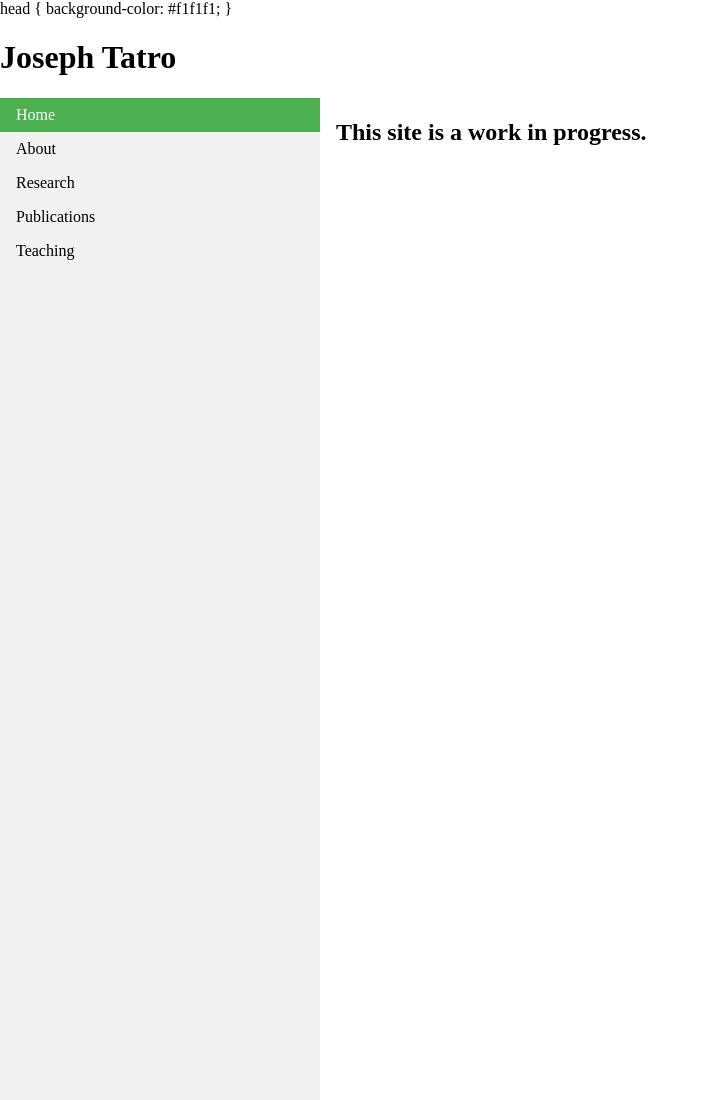
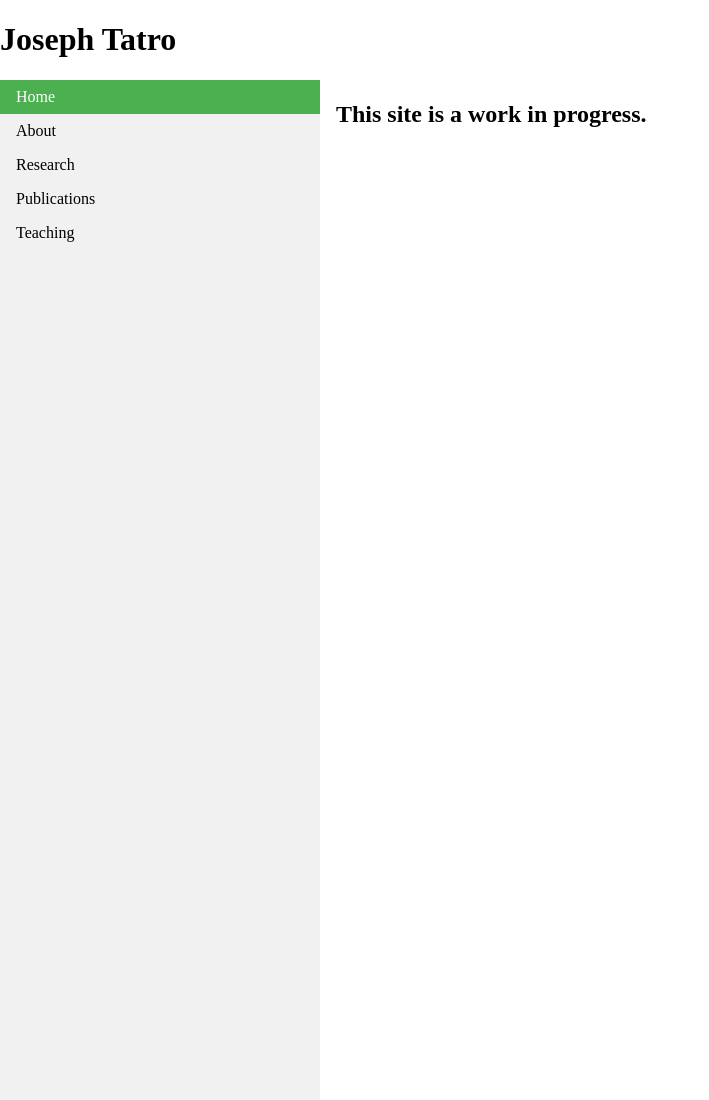
Before and after one commit to tatron/tatron.github.io, a Jekyll site: the page built from index.html, in a window 1280 px wide and 1100 px high. Shown: the whole window, without its empty margins (0-709 px from the left). Built offline with Jekyll 4.4.1, drawn with Linux system fonts in a browser that asks for light colours.

Commit message:
Update default.html

```diff
--- a/_layouts/default.html
+++ b/_layouts/default.html
@@ -1,10 +1,12 @@
 <!doctype html>
 <html>
   <head>
+    <style>
     head {
       background-color: #f1f1f1;
     }
-    <h1 class="head"> Joseph Tatro </h1>
+    </style>
+    <h1> Joseph Tatro </h1>
     <meta charset="utf-8">
     <title>{{ page.title }}</title>
     <meta name="viewport" content="width=device-width, initial-scale=1.0">
```
